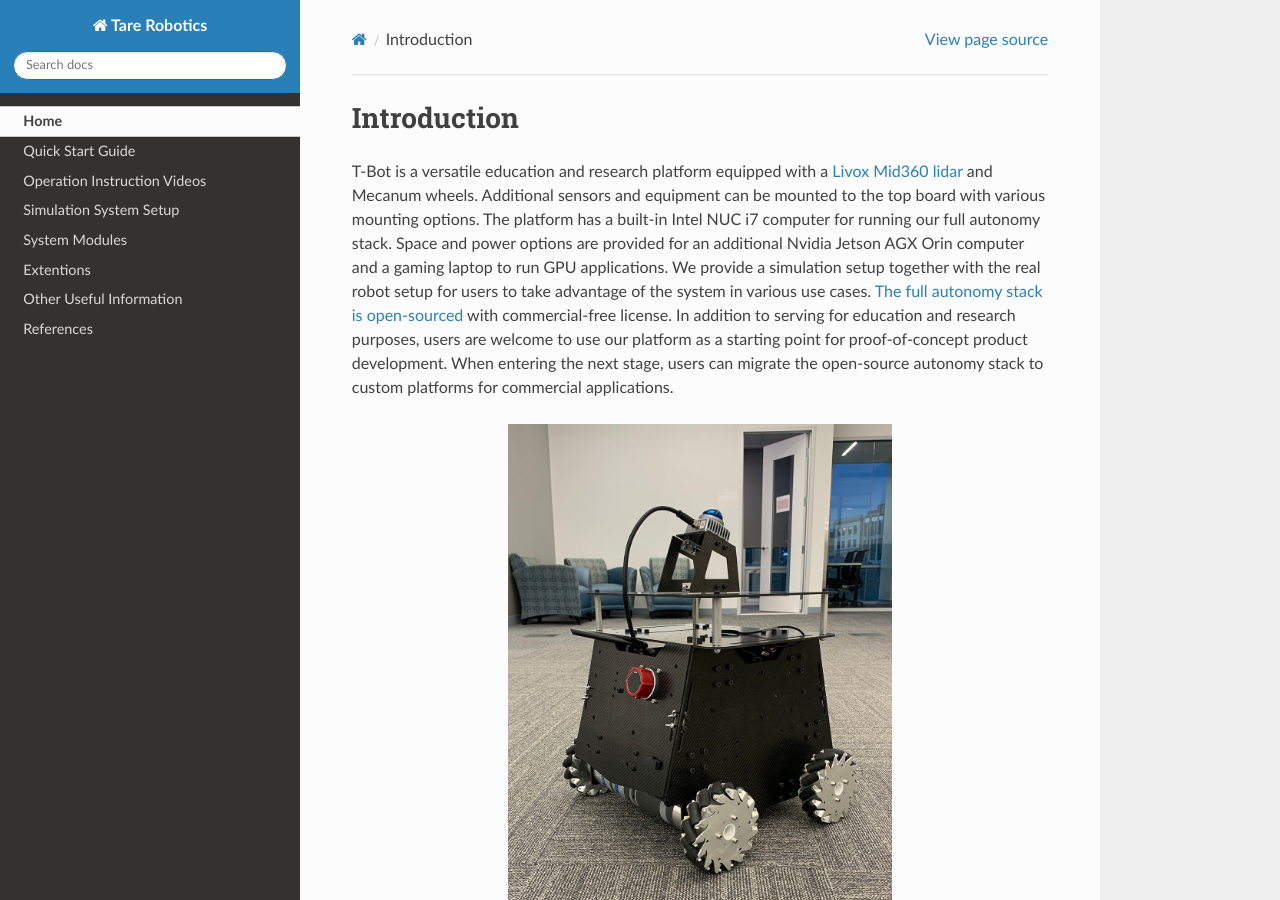
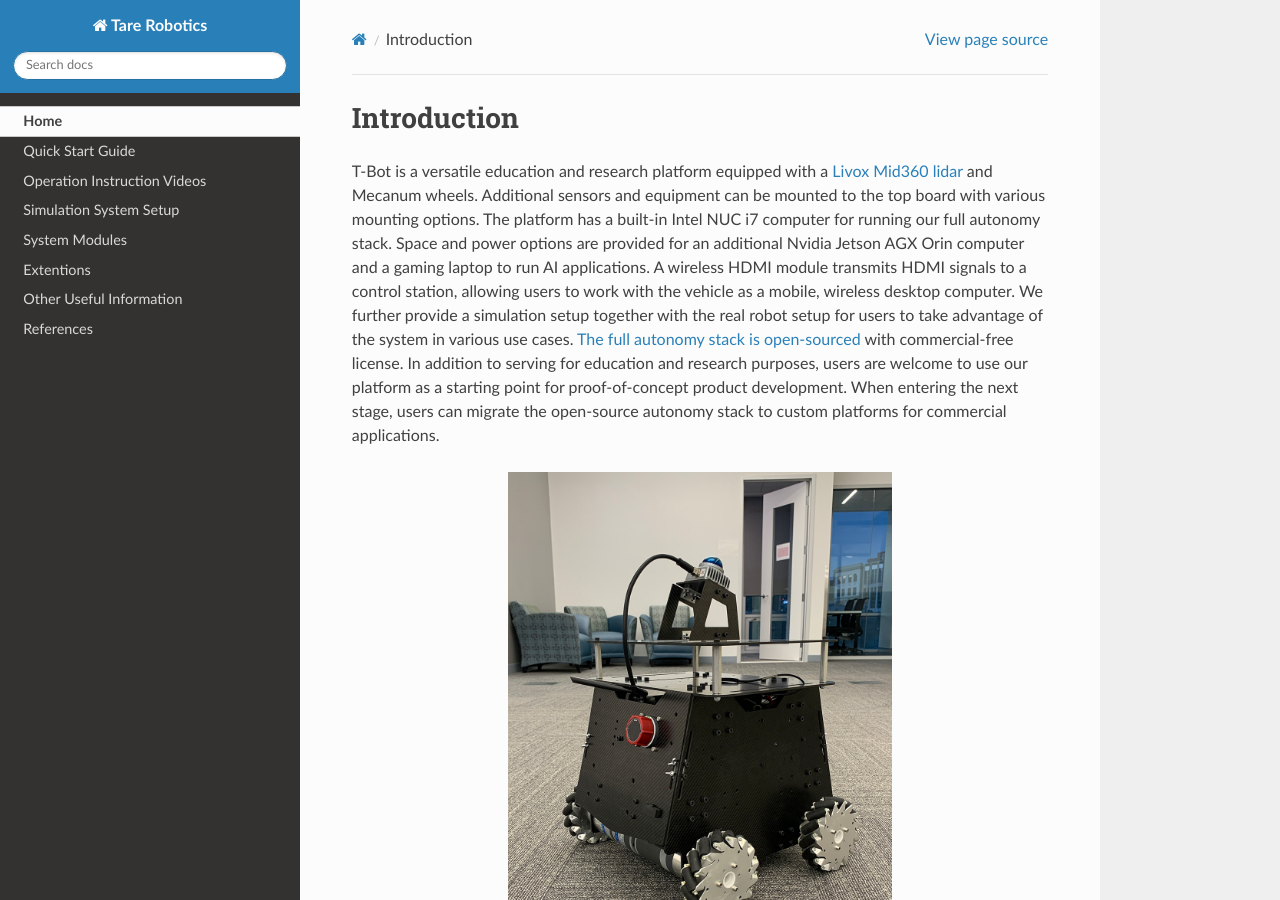
Before and after one commit to caochao39/tarerobotics, a Sphinx documentation site: the page built from docs/source/index.rst, in a window 1280 px wide and 900 px high. Built offline with Sphinx 7.4.7 and the Read the Docs theme 3.1.0, drawn with Linux system fonts in a browser that asks for light colours.

Commit message:
Update index.rst

```diff
--- a/docs/source/index.rst
+++ b/docs/source/index.rst
@@ -1,7 +1,7 @@
 Introduction
 ============
 
-T-Bot is a versatile education and research platform equipped with a `Livox Mid360 lidar <https://www.livoxtech.com/mid-360>`_ and Mecanum wheels. Additional sensors and equipment can be mounted to the top board with various mounting options. The platform has a built-in Intel NUC i7 computer for running our full autonomy stack. Space and power options are provided for an additional Nvidia Jetson AGX Orin computer and a gaming laptop to run GPU applications. We provide a simulation setup together with the real robot setup for users to take advantage of the system in various use cases. `The full autonomy stack is open-sourced <https://github.com/jizhang-cmu/autonomy_stack_mecanum_wheel_platform>`_ with commercial-free license. In addition to serving for education and research purposes, users are welcome to use our platform as a starting point for proof-of-concept product development. When entering the next stage, users can migrate the open-source autonomy stack to custom platforms for commercial applications.
+T-Bot is a versatile education and research platform equipped with a `Livox Mid360 lidar <https://www.livoxtech.com/mid-360>`_ and Mecanum wheels. Additional sensors and equipment can be mounted to the top board with various mounting options. The platform has a built-in Intel NUC i7 computer for running our full autonomy stack. Space and power options are provided for an additional Nvidia Jetson AGX Orin computer and a gaming laptop to run AI applications. A wireless HDMI module transmits HDMI signals to a control station, allowing users to work with the vehicle as a mobile, wireless desktop computer. We further provide a simulation setup together with the real robot setup for users to take advantage of the system in various use cases. `The full autonomy stack is open-sourced <https://github.com/jizhang-cmu/autonomy_stack_mecanum_wheel_platform>`_ with commercial-free license. In addition to serving for education and research purposes, users are welcome to use our platform as a starting point for proof-of-concept product development. When entering the next stage, users can migrate the open-source autonomy stack to custom platforms for commercial applications.
 
 .. image:: images/image7.jpg
     :width: 55%
```
